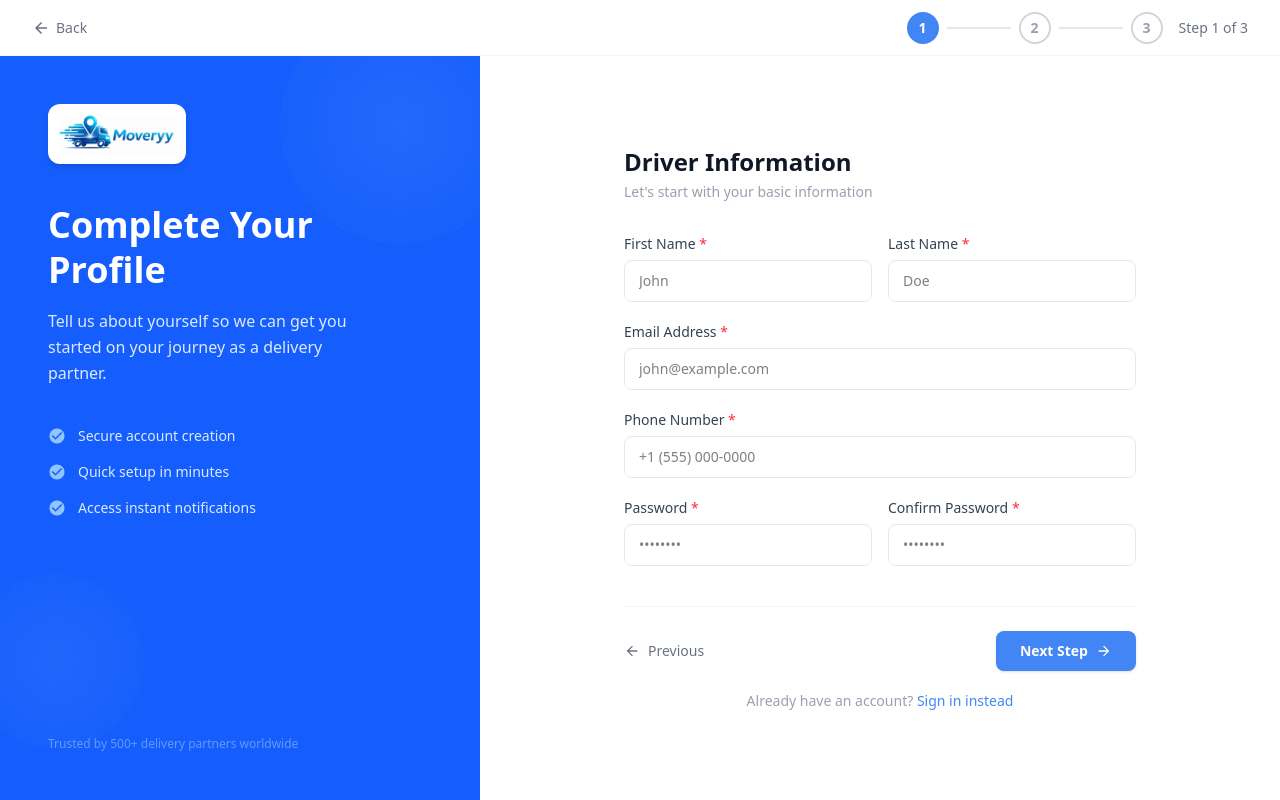
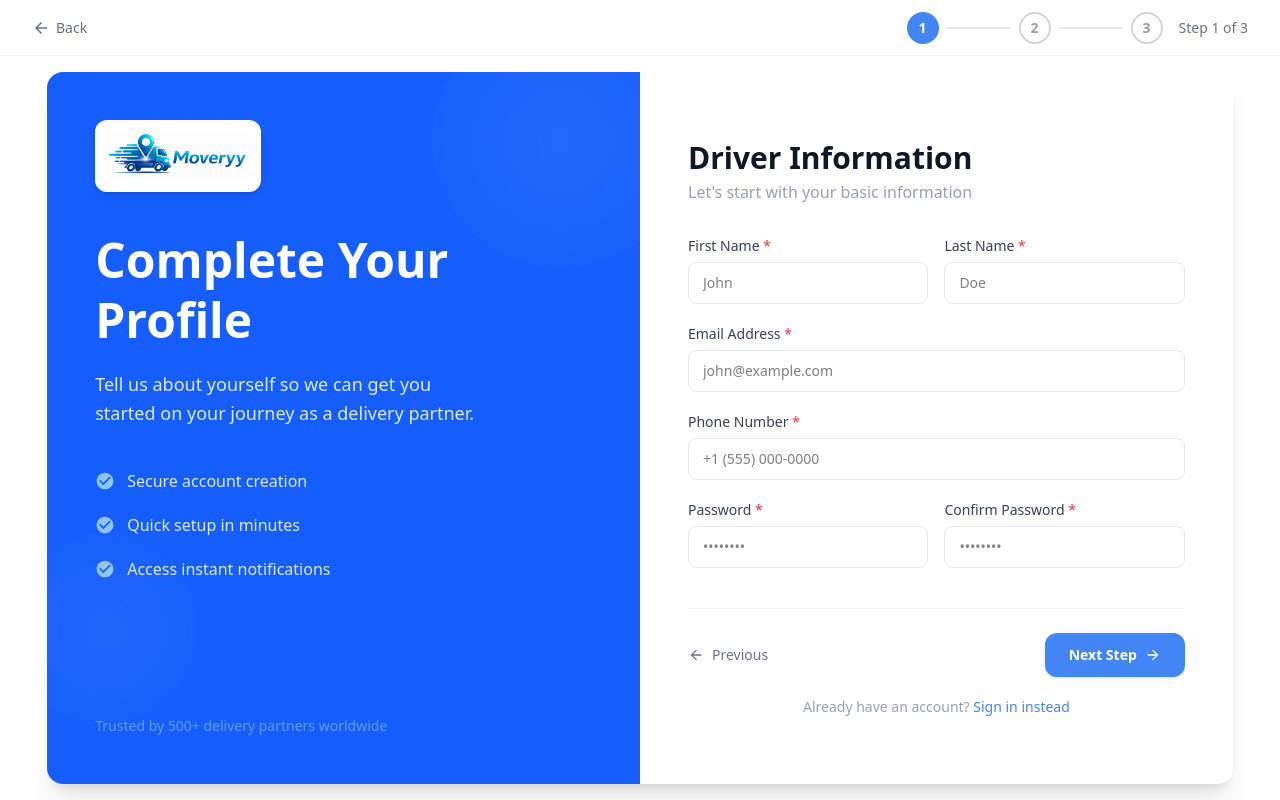
Before and after one commit to Aniketverma2005/Moveryy-Web-Version, a React (Vite) app: page /ride-pooling/register in a window 1280 px wide. Built offline with nearby package versions, Linux system fonts and the light colour scheme.

Commit message:
feat: driverregistration - w-1/2 left panel matching ridePooling, larger text sizes

```diff
--- a/src/Pages/ridePooling/driverregistration.jsx
+++ b/src/Pages/ridePooling/driverregistration.jsx
@@ -1,19 +1,17 @@
 import { useState } from 'react';
 import { useNavigate } from 'react-router-dom';
-import { MdArrowForward, MdArrowBack, MdCheckCircle, MdInfo, MdShield, MdFlashOn, MdOutlineGpsFixed } from 'react-icons/md';
+import { MdArrowForward, MdArrowBack, MdCheckCircle, MdInfo } from 'react-icons/md';
 import logo from '../../assets/logo2.png';
 
-// ── Shared Field component ────────────────────────────────────────────────────
+// ── Field ─────────────────────────────────────────────────────────────────────
 const Field = ({ label, id, type = 'text', placeholder, value, onChange, error, required = true }) => (
     <div>
         <label htmlFor={id} className="block text-sm font-medium text-gray-700 mb-1.5">
             {label} {required && <span className="text-red-500">*</span>}
         </label>
         <input
-            id={id} name={id} type={type}
-            placeholder={placeholder}
-            value={value}
-            onChange={onChange}
+            id={id} name={id} type={type} placeholder={placeholder}
+            value={value} onChange={onChange}
             className={`w-full px-3.5 py-2.5 border rounded-lg text-sm focus:outline-none focus:ring-2 focus:ring-[#4285F4] focus:border-transparent transition-all ${error ? 'border-red-400 bg-red-50' : 'border-gray-200 bg-white'}`}
         />
         {error && <p className="mt-1 text-xs text-red-500">{error}</p>}
@@ -25,23 +23,19 @@ const StepIndicator = ({ current }) => (
     <div className="flex items-center gap-2">
         {[1, 2, 3].map((s, i) => (
             <div key={s} className="flex items-center gap-2">
-                <div className={`w-8 h-8 rounded-full flex items-center justify-center text-sm font-bold border-2 transition-all ${s < current ? 'bg-[#4285F4] border-[#4285F4] text-white' :
-                    s === current ? 'bg-[#4285F4] border-[#4285F4] text-white' :
-                        'bg-white border-gray-300 text-gray-400'
+                <div className={`w-8 h-8 rounded-full flex items-center justify-center text-sm font-bold border-2 transition-all ${s <= current ? 'bg-[#4285F4] border-[#4285F4] text-white' : 'bg-white border-gray-300 text-gray-400'
                     }`}>
                     {s < current ? <MdCheckCircle size={16} /> : s}
                 </div>
-                {i < 2 && (
-                    <div className={`w-16 h-0.5 ${s < current ? 'bg-[#4285F4]' : 'bg-gray-200'}`} />
-                )}
+                {i < 2 && <div className={`w-16 h-0.5 ${s < current ? 'bg-[#4285F4]' : 'bg-gray-200'}`} />}
             </div>
         ))}
         <span className="ml-2 text-sm text-gray-500 font-medium">Step {current} of 3</span>
     </div>
 );
 
-// ── Left panel config per step ────────────────────────────────────────────────
-const LEFT_PANELS = [
+// ── Left panel data ───────────────────────────────────────────────────────────
+const PANELS = [
     {
         title: 'Complete Your Profile',
         subtitle: 'Tell us about yourself so we can get you started on your journey as a delivery partner.',
@@ -59,26 +53,20 @@ const LEFT_PANELS = [
     },
 ];
 
-// ── Main component ────────────────────────────────────────────────────────────
+// ── Main ──────────────────────────────────────────────────────────────────────
 const DriverRegistration = () => {
     const navigate = useNavigate();
     const [step, setStep] = useState(1);
 
-    // Step 1 state
     const [s1, setS1] = useState({ firstName: '', lastName: '', email: '', phone: '', password: '', confirmPassword: '' });
     const [e1, setE1] = useState({});
-
-    // Step 2 state
     const [s2, setS2] = useState({ licenseNumber: '', licenseExpiry: '', govId: '' });
     const [e2, setE2] = useState({});
-
-    // Step 3 state
     const [s3, setS3] = useState({ street: '', city: '', state: '', zip: '', bgConsent: false, insurance: false, terms: false });
     const [e3, setE3] = useState({});
 
-    const panel = LEFT_PANELS[step - 1];
+    const panel = PANELS[step - 1];
 
-    // ── Validation ──────────────────────────────────────────────────────────
     const validateStep1 = () => {
         const err = {};
         if (!s1.firstName.trim()) err.firstName = 'First name is required';
@@ -87,19 +75,15 @@ const DriverRegistration = () => {
         if (!s1.phone.trim()) err.phone = 'Phone number is required';
         if (s1.password.length < 8) err.password = 'Minimum 8 characters';
         if (s1.password !== s1.confirmPassword) err.confirmPassword = 'Passwords do not match';
-        setE1(err);
-        return Object.keys(err).length === 0;
+        setE1(err); return Object.keys(err).length === 0;
     };
-
     const validateStep2 = () => {
         const err = {};
         if (!s2.licenseNumber.trim()) err.licenseNumber = 'License number is required';
         if (!s2.licenseExpiry.trim()) err.licenseExpiry = 'Expiry date is required';
         if (!s2.govId.trim()) err.govId = 'Government ID is required';
-        setE2(err);
-        return Object.keys(err).length === 0;
+        setE2(err); return Object.keys(err).length === 0;
     };
-
     const validateStep3 = () => {
         const err = {};
         if (!s3.street.trim()) err.street = 'Address is required';
@@ -108,8 +92,7 @@ const DriverRegistration = () => {
         if (!s3.zip.trim()) err.zip = 'Zip code is required';
         if (!s3.bgConsent) err.bgConsent = 'Please consent to background check';
         if (!s3.terms) err.terms = 'Please accept terms and conditions';
-        setE3(err);
-        return Object.keys(err).length === 0;
+        setE3(err); return Object.keys(err).length === 0;
     };
 
     const handleNext = () => {
@@ -117,11 +100,7 @@ const DriverRegistration = () => {
         if (step === 2 && validateStep2()) setStep(3);
         if (step === 3 && validateStep3()) navigate('/transport');
     };
-
-    const handlePrev = () => {
-        if (step > 1) setStep(s => s - 1);
-        else navigate('/ride-pooling');
-    };
+    const handlePrev = () => step > 1 ? setStep(s => s - 1) : navigate('/ride-pooling');
 
     const h1 = (e) => setS1(p => ({ ...p, [e.target.name]: e.target.value }));
     const h2 = (e) => setS2(p => ({ ...p, [e.target.name]: e.target.value }));
@@ -132,7 +111,6 @@ const DriverRegistration = () => {
 
     return (
         <div className="min-h-screen bg-white flex flex-col">
-
             <style>{`
                 @keyframes fadeUp {
                     from { opacity: 0; transform: translateY(10px); }
@@ -153,63 +131,59 @@ const DriverRegistration = () => {
                 <StepIndicator current={step} />
             </div>
 
-            {/* ── Body ─────────────────────────────────────────────────── */}
-            <div className="flex-1 flex">
+            {/* ── Body — same container as ridePooling ─────────────────── */}
+            <div className="flex-1 flex items-center justify-center p-4">
+                <div className="w-[95%] h-[calc(100vh-3.5rem-2rem)] flex rounded-2xl overflow-hidden shadow-xl">
 
-                {/* ── LEFT — Blue panel ──────────────────────────────── */}
-                <div className="w-[480px] flex-shrink-0 bg-blue-600 relative overflow-hidden flex flex-col justify-between p-12">
+                    {/* ── LEFT — w-1/2 matching ridePooling exactly ──────── */}
+                    <div className="w-1/2 flex-shrink-0 bg-blue-600 relative overflow-hidden flex flex-col justify-between p-12">
 
-                    {/* Background blobs */}
+                        {/* Blobs */}
                         <div className="absolute inset-0 pointer-events-none overflow-hidden">
-                        <div className="absolute -top-10 -right-10 w-60 h-60 rounded-full opacity-[0.12]"
+                            <div className="absolute -top-12 -right-12 w-64 h-64 rounded-full opacity-[0.12]"
                                 style={{ background: 'radial-gradient(circle, #93c5fd, transparent)', animation: 'blob-float 10s ease-in-out infinite' }} />
-                        <div className="absolute bottom-10 -left-8 w-44 h-44 rounded-full opacity-[0.08]"
+                            <div className="absolute bottom-12 -left-10 w-48 h-48 rounded-full opacity-[0.08]"
                                 style={{ background: 'radial-gradient(circle, #bfdbfe, transparent)', animation: 'blob-float 14s ease-in-out infinite reverse' }} />
                             <div className="absolute inset-0 opacity-[0.04]"
                                 style={{ backgroundImage: 'radial-gradient(circle, #fff 1px, transparent 1px)', backgroundSize: '32px 32px' }} />
                         </div>
 
-                    {/* Logo */}
+                        {/* Top */}
                         <div className="relative z-10">
-                        <div className="bg-white rounded-xl p-2.5 inline-block shadow-md mb-8">
-                            <img src={logo} alt="Moveryy" className="h-10 w-auto object-contain" />
+                            <div className="bg-white rounded-xl p-3 inline-block shadow-md mb-8">
+                                <img src={logo} alt="Moveryy" className="h-12 w-auto object-contain" />
                             </div>
-
-                        {/* Dynamic heading */}
-                        <h1 key={step} className="text-4xl font-extrabold text-white leading-tight mb-4 fade-up">
+                            <h1 key={step} className="text-5xl font-extrabold text-white leading-tight mb-5 fade-up">
                                 {panel.title}
                             </h1>
-                        <p className="text-blue-100 text-base leading-relaxed mb-10 opacity-85 max-w-xs fade-up">
+                            <p className="text-blue-100 text-lg leading-relaxed mb-10 opacity-85 max-w-sm fade-up">
                                 {panel.subtitle}
                             </p>
-
-                        {/* Bullets */}
-                        <div className="space-y-4">
+                            <div className="space-y-5">
                                 {panel.bullets.map((text) => (
                                     <div key={text} className="flex items-center gap-3">
-                                    <MdCheckCircle size={18} className="text-blue-300 flex-shrink-0" />
-                                    <span className="text-blue-100 text-sm">{text}</span>
+                                        <MdCheckCircle size={20} className="text-blue-300 flex-shrink-0" />
+                                        <span className="text-blue-100 text-base">{text}</span>
                                     </div>
                                 ))}
                             </div>
                         </div>
 
                         {/* Footer */}
-                    <p className="relative z-10 text-blue-300 text-xs opacity-60">
+                        <p className="relative z-10 text-blue-300 text-sm opacity-60">
                             Trusted by 500+ delivery partners worldwide
                         </p>
                     </div>
 
-                {/* ── RIGHT — Form panel ─────────────────────────────── */}
-                <div className="flex-1 bg-white flex items-center justify-center p-12 overflow-y-auto">
+                    {/* ── RIGHT — Form ────────────────────────────────────── */}
+                    <div className="w-1/2 bg-white flex items-center justify-center p-12 overflow-y-auto">
                         <div className="w-full max-w-lg">
 
-                        {/* ── STEP 1 ── */}
+                            {/* STEP 1 */}
                             {step === 1 && (
                                 <div className="fade-up">
-                                <h2 className="text-2xl font-bold text-gray-900 mb-1">Driver Information</h2>
-                                <p className="text-gray-400 text-sm mb-8">Let's start with your basic information</p>
-
+                                    <h2 className="text-3xl font-bold text-gray-900 mb-1">Driver Information</h2>
+                                    <p className="text-gray-400 text-base mb-8">Let's start with your basic information</p>
                                     <div className="space-y-5">
                                         <div className="grid grid-cols-2 gap-4">
                                             <Field id="firstName" label="First Name" placeholder="John" value={s1.firstName} onChange={h1} error={e1.firstName} />
@@ -225,18 +199,15 @@ const DriverRegistration = () => {
                                 </div>
                             )}
 
-                        {/* ── STEP 2 ── */}
+                            {/* STEP 2 */}
                             {step === 2 && (
                                 <div className="fade-up">
-                                <h2 className="text-2xl font-bold text-gray-900 mb-1">License & ID Information</h2>
-                                <p className="text-gray-400 text-sm mb-8">Please provide your driver's license and identification details</p>
-
+                                    <h2 className="text-3xl font-bold text-gray-900 mb-1">License & ID Information</h2>
+                                    <p className="text-gray-400 text-base mb-8">Please provide your driver's license and identification details</p>
                                     <div className="space-y-5">
                                         <Field id="licenseNumber" label="Driver's License Number" placeholder="DL123456789" value={s2.licenseNumber} onChange={h2} error={e2.licenseNumber} />
-                                    <Field id="licenseExpiry" label="License Expiry Date" type="date" placeholder="dd/mm/yyyy" value={s2.licenseExpiry} onChange={h2} error={e2.licenseExpiry} />
+                                        <Field id="licenseExpiry" label="License Expiry Date" type="date" value={s2.licenseExpiry} onChange={h2} error={e2.licenseExpiry} />
                                         <Field id="govId" label="Government ID Number" placeholder="ID123456789" value={s2.govId} onChange={h2} error={e2.govId} />
-
-                                    {/* Info box */}
                                         <div className="flex items-start gap-3 p-4 bg-blue-50 border border-blue-100 rounded-xl">
                                             <MdInfo size={18} className="text-[#4285F4] flex-shrink-0 mt-0.5" />
                                             <p className="text-sm text-blue-700 leading-relaxed">
@@ -247,22 +218,18 @@ const DriverRegistration = () => {
                                 </div>
                             )}
 
-                        {/* ── STEP 3 ── */}
+                            {/* STEP 3 */}
                             {step === 3 && (
                                 <div className="fade-up">
-                                <h2 className="text-2xl font-bold text-gray-900 mb-1">Address & Consent</h2>
-                                <p className="text-gray-400 text-sm mb-8">Complete your profile and provide necessary consent</p>
-
+                                    <h2 className="text-3xl font-bold text-gray-900 mb-1">Address & Consent</h2>
+                                    <p className="text-gray-400 text-base mb-8">Complete your profile and provide necessary consent</p>
                                     <div className="space-y-5">
                                         <Field id="street" label="Street Address" placeholder="123 Main Street" value={s3.street} onChange={h3} error={e3.street} />
-
                                         <div className="grid grid-cols-3 gap-3">
                                             <Field id="city" label="City" placeholder="New York" value={s3.city} onChange={h3} error={e3.city} />
                                             <Field id="state" label="State" placeholder="NY" value={s3.state} onChange={h3} error={e3.state} />
                                             <Field id="zip" label="Zip Code" placeholder="10001" value={s3.zip} onChange={h3} error={e3.zip} />
                                         </div>
-
-                                    {/* Checkboxes */}
                                         <div className="space-y-3 pt-2">
                                             {[
                                                 { key: 'bgConsent', label: 'I consent to a background check and verification process', err: e3.bgConsent },
@@ -270,12 +237,9 @@ const DriverRegistration = () => {
                                                 { key: 'terms', label: null, err: e3.terms },
                                             ].map(({ key, label, err }) => (
                                                 <div key={key}>
-                                                <label className="flex items-start gap-3 cursor-pointer group">
-                                                    <input
-                                                        type="checkbox" name={key}
-                                                        checked={s3[key]} onChange={h3}
-                                                        className="mt-0.5 w-4 h-4 text-[#4285F4] border-gray-300 rounded focus:ring-[#4285F4] flex-shrink-0"
-                                                    />
+                                                    <label className="flex items-start gap-3 cursor-pointer">
+                                                        <input type="checkbox" name={key} checked={s3[key]} onChange={h3}
+                                                            className="mt-0.5 w-4 h-4 text-[#4285F4] border-gray-300 rounded focus:ring-[#4285F4] flex-shrink-0" />
                                                         <span className="text-sm text-gray-700 leading-relaxed">
                                                             {key === 'terms' ? (
                                                                 <>I agree to the{' '}
@@ -294,18 +258,12 @@ const DriverRegistration = () => {
                                 </div>
                             )}
 
-                        {/* ── Navigation buttons ── */}
+                            {/* Navigation */}
                             <div className="flex items-center justify-between mt-10 pt-6 border-t border-gray-100">
-                            <button
-                                onClick={handlePrev}
-                                className="flex items-center gap-2 text-sm text-gray-500 hover:text-gray-800 font-medium transition-colors"
-                            >
+                                <button onClick={handlePrev} className="flex items-center gap-2 text-sm text-gray-500 hover:text-gray-800 font-medium transition-colors">
                                     <MdArrowBack size={16} /> Previous
                                 </button>
-                            <button
-                                onClick={handleNext}
-                                className="flex items-center gap-2 bg-[#4285F4] hover:bg-[#3367D6] text-white font-semibold px-6 py-2.5 rounded-lg text-sm transition-colors shadow-sm"
-                            >
+                                <button onClick={handleNext} className="flex items-center gap-2 bg-[#4285F4] hover:bg-[#3367D6] text-white font-semibold px-6 py-3 rounded-xl text-sm transition-colors shadow-sm">
                                     {step === 3 ? 'Continue to Vehicle Registration' : 'Next Step'}
                                     <MdArrowForward size={16} />
                                 </button>
@@ -320,6 +278,8 @@ const DriverRegistration = () => {
 
                         </div>
                     </div>
+
+                </div>
             </div>
         </div>
     );
```
Lines whose indentation alone changed are shown as unchanged.
